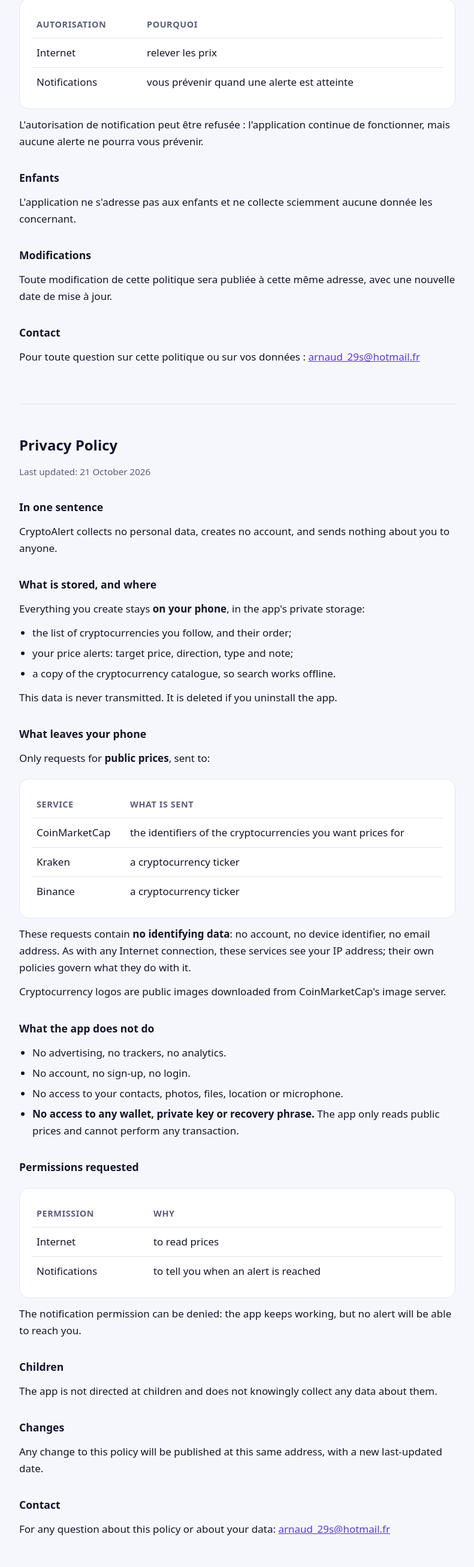
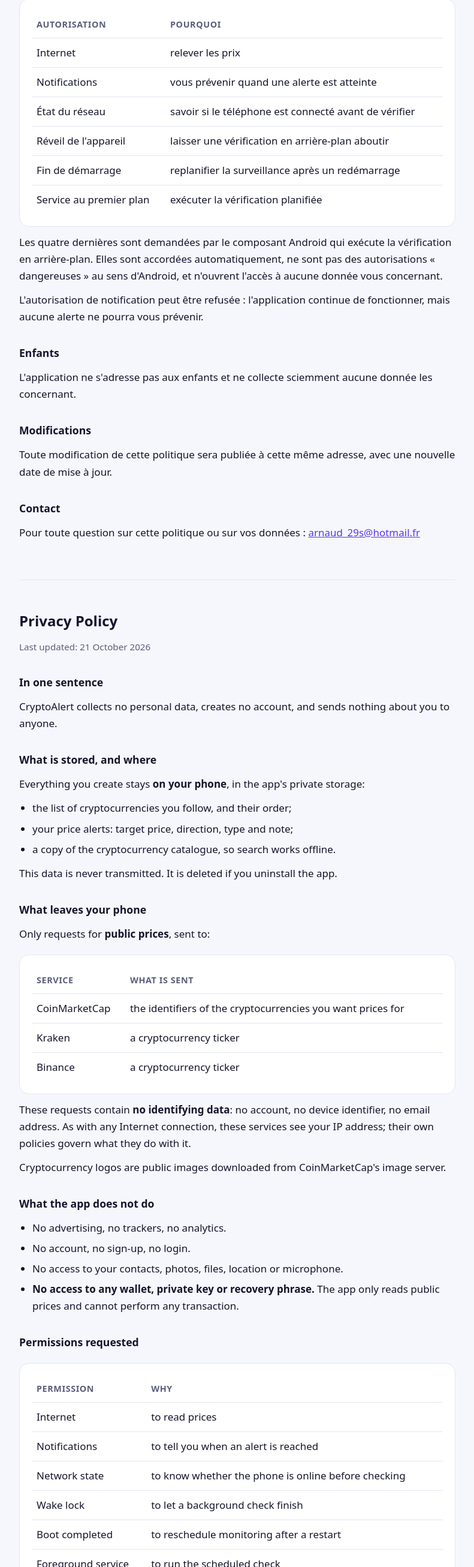
Before and after one commit to arnaud29-web/cryptoalert-privacy, a plain HTML site: page index.html in a window 1280 px wide. Shown: the part 1652-4264 px from the top of the page at 60% size, without its empty margins (244-1035 px from the left). Drawn offline with Linux system fonts and the light colour scheme.

Commit message:
Les six autorisations, pas seulement deux
Co-Authored-By: Claude Opus 5 <noreply@anthropic.com>

```diff
--- a/index.html
+++ b/index.html
@@ -152,9 +152,14 @@
       <tbody>
         <tr><td>Internet</td><td>relever les prix</td></tr>
         <tr><td>Notifications</td><td>vous prévenir quand une alerte est atteinte</td></tr>
+        <tr><td>État du réseau</td><td>savoir si le téléphone est connecté avant de vérifier</td></tr>
+        <tr><td>Réveil de l'appareil</td><td>laisser une vérification en arrière-plan aboutir</td></tr>
+        <tr><td>Fin de démarrage</td><td>replanifier la surveillance après un redémarrage</td></tr>
+        <tr><td>Service au premier plan</td><td>exécuter la vérification planifiée</td></tr>
       </tbody>
     </table>
   </div>
+  <p>Les quatre dernières sont demandées par le composant Android qui exécute la vérification en arrière-plan. Elles sont accordées automatiquement, ne sont pas des autorisations « dangereuses » au sens d'Android, et n'ouvrent l'accès à aucune donnée vous concernant.</p>
   <p>L'autorisation de notification peut être refusée : l'application continue de fonctionner, mais aucune alerte ne pourra vous prévenir.</p>
 
   <h3>Enfants</h3>
@@ -215,9 +220,14 @@
       <tbody>
         <tr><td>Internet</td><td>to read prices</td></tr>
         <tr><td>Notifications</td><td>to tell you when an alert is reached</td></tr>
+        <tr><td>Network state</td><td>to know whether the phone is online before checking</td></tr>
+        <tr><td>Wake lock</td><td>to let a background check finish</td></tr>
+        <tr><td>Boot completed</td><td>to reschedule monitoring after a restart</td></tr>
+        <tr><td>Foreground service</td><td>to run the scheduled check</td></tr>
       </tbody>
     </table>
   </div>
+  <p>The last four are requested by the Android component that runs the background check. They are granted automatically, are not &ldquo;dangerous&rdquo; permissions in Android's sense, and give access to no data about you.</p>
   <p>The notification permission can be denied: the app keeps working, but no alert will be able to reach you.</p>
 
   <h3>Children</h3>
```
